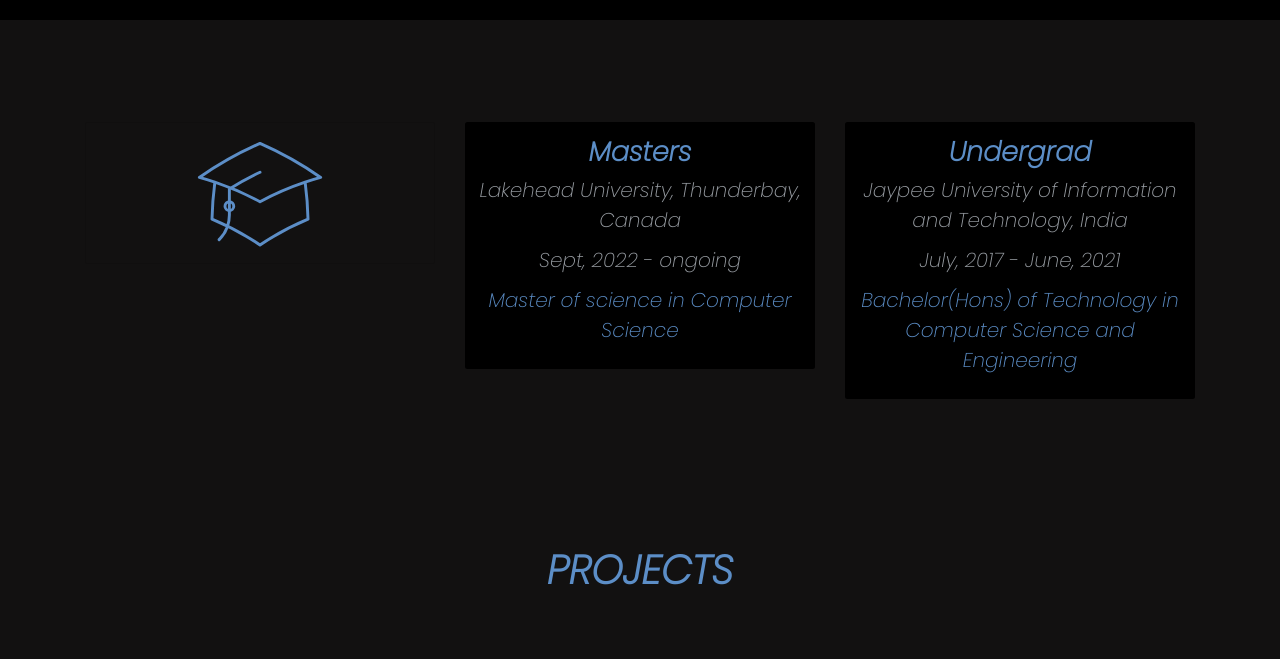
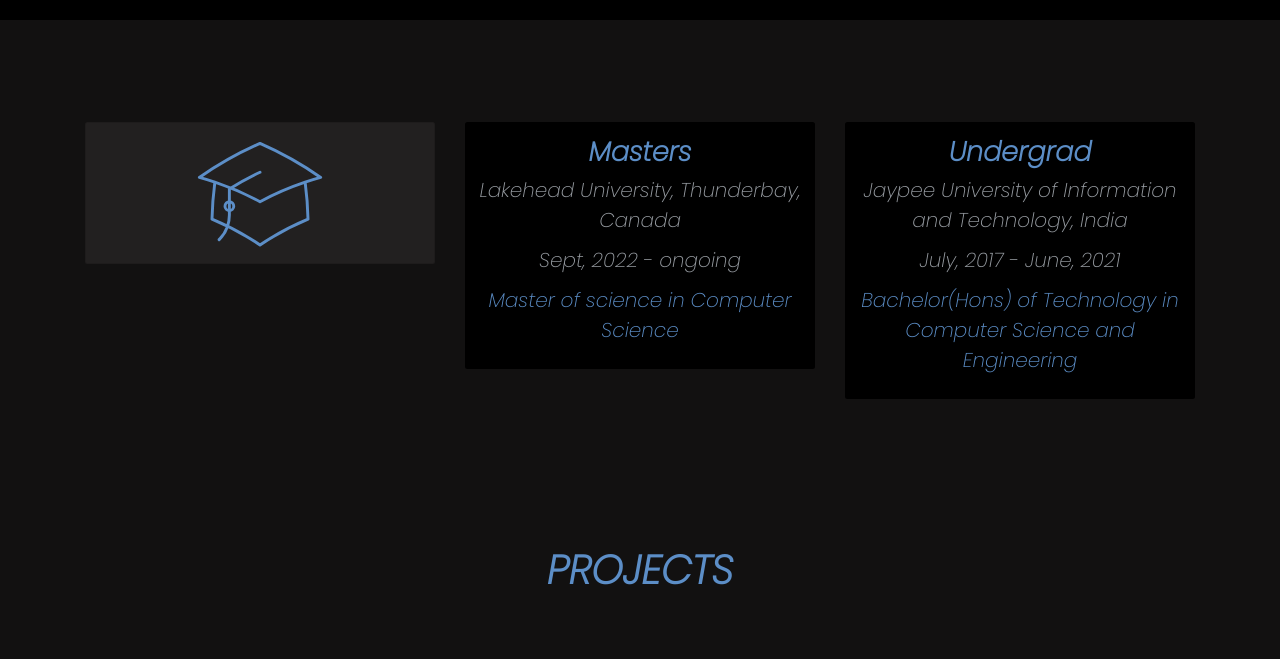
Before and after one commit to tanvisankhyan/VitePortfolio, a website built with Vite: page index.html in a window 1280 px wide. Shown: the part 780-1439 px from the top of the page. Built offline with nearby package versions, Linux system fonts and the light colour scheme; animation ran at ten frames a second.

Commit message:
Update index.html

```diff
--- a/index.html
+++ b/index.html
@@ -47,7 +47,7 @@
 
       <br>
       <div class="col-md-4">
-      <div class="card" data-aos="fade-right" style="background-color: rgb(18, 17, 17);">
+      <div class="card" data-aos="fade-right" style="background-color: rgb(34, 32, 32);">
         <div style="color: rgb(92, 142, 199); text-align: center;">
           <svg style="height:140px" xmlns="http://www.w3.org/2000/svg" fill="none" viewBox="0 0 24 24" stroke-width="0.5" stroke="currentColor" class="w-6 h-6">
             <path stroke-linecap="round" stroke-linejoin="round" d="M4.26 10.147a60.436 60.436 0 00-.491 6.347A48.627 48.627 0 0112 20.904a48.627 48.627 0 018.232-4.41 60.46 60.46 0 00-.491-6.347m-15.482 0a50.57 50.57 0 00-2.658-.813A59.905 59.905 0 0112 3.493a59.902 59.902 0 0110.399 5.84c-.896.248-1.783.52-2.658.814m-15.482 0A50.697 50.697 0 0112 13.489a50.702 50.702 0 017.74-3.342M6.75 15a.75.75 0 100-1.5.75.75 0 000 1.5zm0 0v-3.675A55.378 55.378 0 0112 8.443m-7.007 11.55A5.981 5.981 0 006.75 15.75v-1.5" />
```
